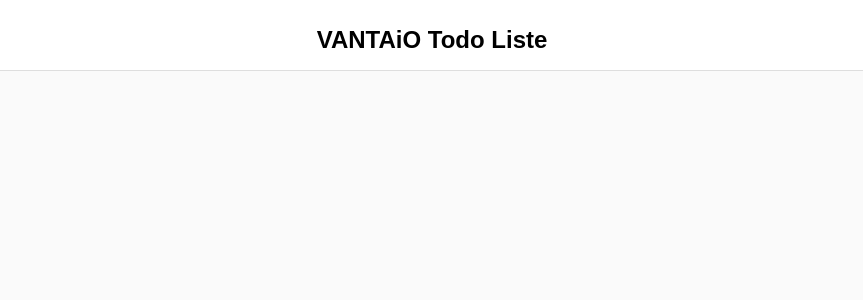
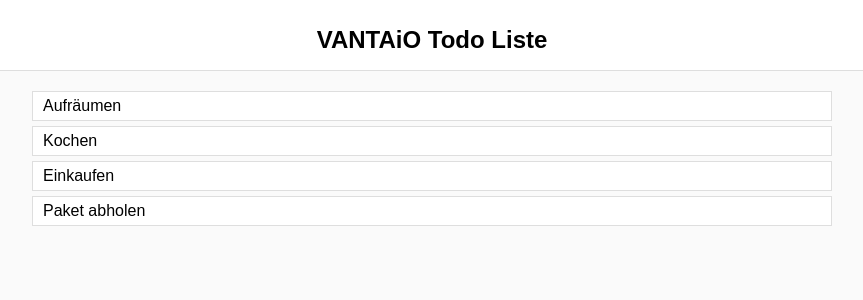
Before and after one commit to LucasMoody/react-todo-list, a React (Create React App) app: page / in a window 1280 px wide. Shown: the top 300 px of the page, without its empty margins (208-1071 px from the left). Built offline with nearby package versions, Linux system fonts and the light colour scheme.

Commit message:
Manual todo list items

```diff
--- a/public/App.css
+++ b/public/App.css
@@ -1,3 +1,7 @@
+html {
+    box-sizing: border-box;
+}
+
 body {
   margin: 0;
   padding: 0;
@@ -5,12 +9,8 @@ body {
   background: #fafafa;
 }
 
-
-.App {
+.App-header {
   text-align: center;
-}
-
-.App-header {
   height: 50px;
   padding: 10px;
   border-bottom: 1px solid rgba(34,36,38,.15);
@@ -20,3 +20,21 @@ body {
 .App-title {
   font-size: 1.5em;
 }
+
+.App-content {
+    height: 1000px;
+    max-width: 800px;
+    margin: 20px auto 0 auto;
+}
+
+.todo-list {
+
+}
+
+.todo-list-item {
+    background: white;
+    border: 1px solid rgba(34,36,38,.15);
+    padding: 5px 10px;
+    margin-top: 5px;
+    margin-bottom: 5px;
+}
--- a/src/App.js
+++ b/src/App.js
@@ -7,8 +7,21 @@ class App extends Component {
         <header className="App-header">
           <h1 className="App-title">VANTAiO Todo Liste</h1>
         </header>
-        <div className="content">
-
+        <div className="App-content">
+            <div className="todo-list">
+                <div className="todo-list-item">
+                    Aufräumen
+                </div>
+                <div className="todo-list-item">
+                    Kochen
+                </div>
+                <div className="todo-list-item">
+                    Einkaufen
+                </div>
+                <div className="todo-list-item">
+                    Paket abholen
+                </div>
+            </div>
         </div>
       </div>
     );
```
